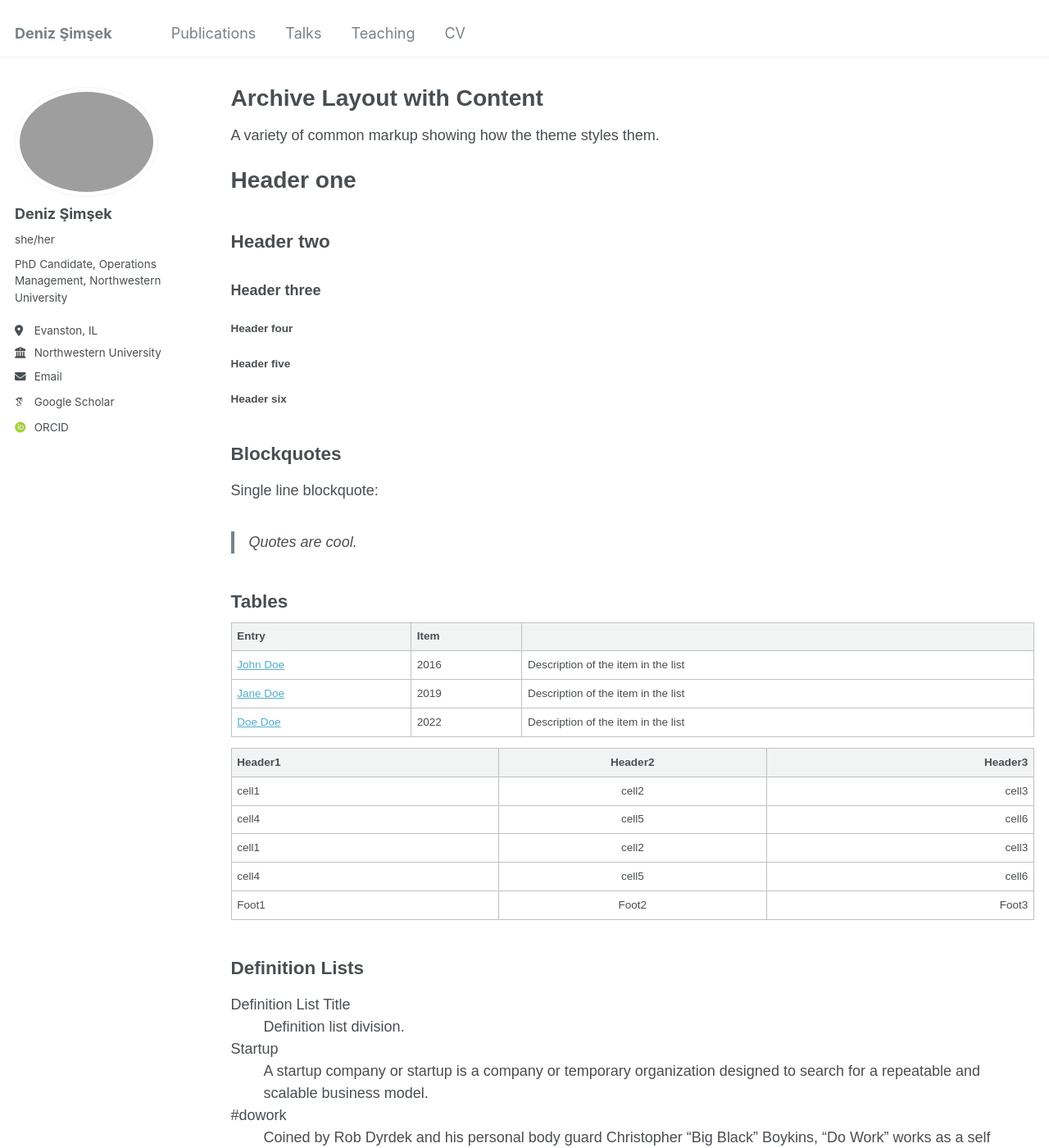
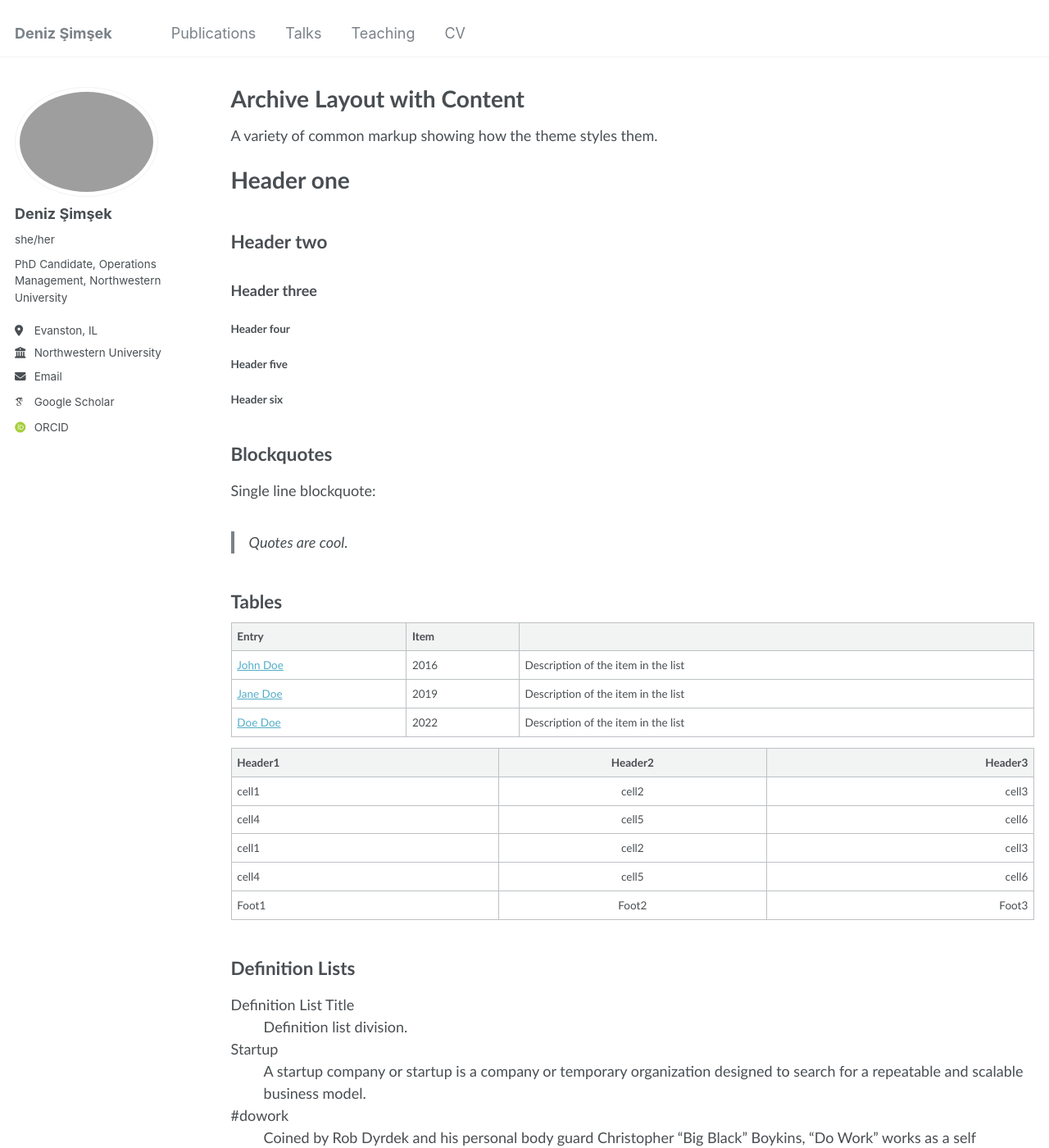
Before and after one commit to deniz-simsek/deniz-simsek, a Jekyll site: the page built from _pages/archive-layout-with-content.md, in a window 1280 px wide and 1400 px high. Shown: the whole window at 82% size. Built offline with Jekyll 4.4.1, drawn with Linux system fonts in a browser that asks for light colours; some web fonts are replaced.

Commit message:
Update _variables.scss

```diff
--- a/_sass/_variables.scss
+++ b/_sass/_variables.scss
@@ -28,8 +28,8 @@ $bodoni                     : "Bodoni MT", serif;
 $calisto                    : "Calisto MT", serif;
 $garamond                   : Garamond, serif;
 
-/* Set Cronos Pro Light Caption as the global font */
-$global-font-family         : "Cronos Pro Light Caption", sans-serif;
+/* Set Calibri as the global font */
+$global-font-family         : Calibri, sans-serif;
 $header-font-family         : $global-font-family;
 $caption-font-family        : $global-font-family;
 
@@ -49,6 +49,8 @@ $masthead-height            : 70px;
 /* Sidebar properties */
 $sidebar-screen-min-width   : 1024px;
 $sidebar-link-max-width     : 250px;
+
+
 
 /*
    Colors
@@ -99,12 +101,14 @@ $vine-color                 : #00bf8f;
 $youtube-color              : #bb0000;
 $xing-color                 : #006567;
 
+
 /* links */
 $link-color                 : $info-color;
 $link-color-hover           : mix(#000, $link-color, 25%);
 $link-color-visited         : mix(#fff, $link-color, 25%);
 $masthead-link-color        : $primary-color;
 $masthead-link-color-hover  : mix(#000, $primary-color, 25%);
+
 
 /*
    Breakpoints
@@ -150,6 +154,7 @@ $susy: (
   // ),
 );
 
+
 /*
    Other
    ========================================================================== */
```
